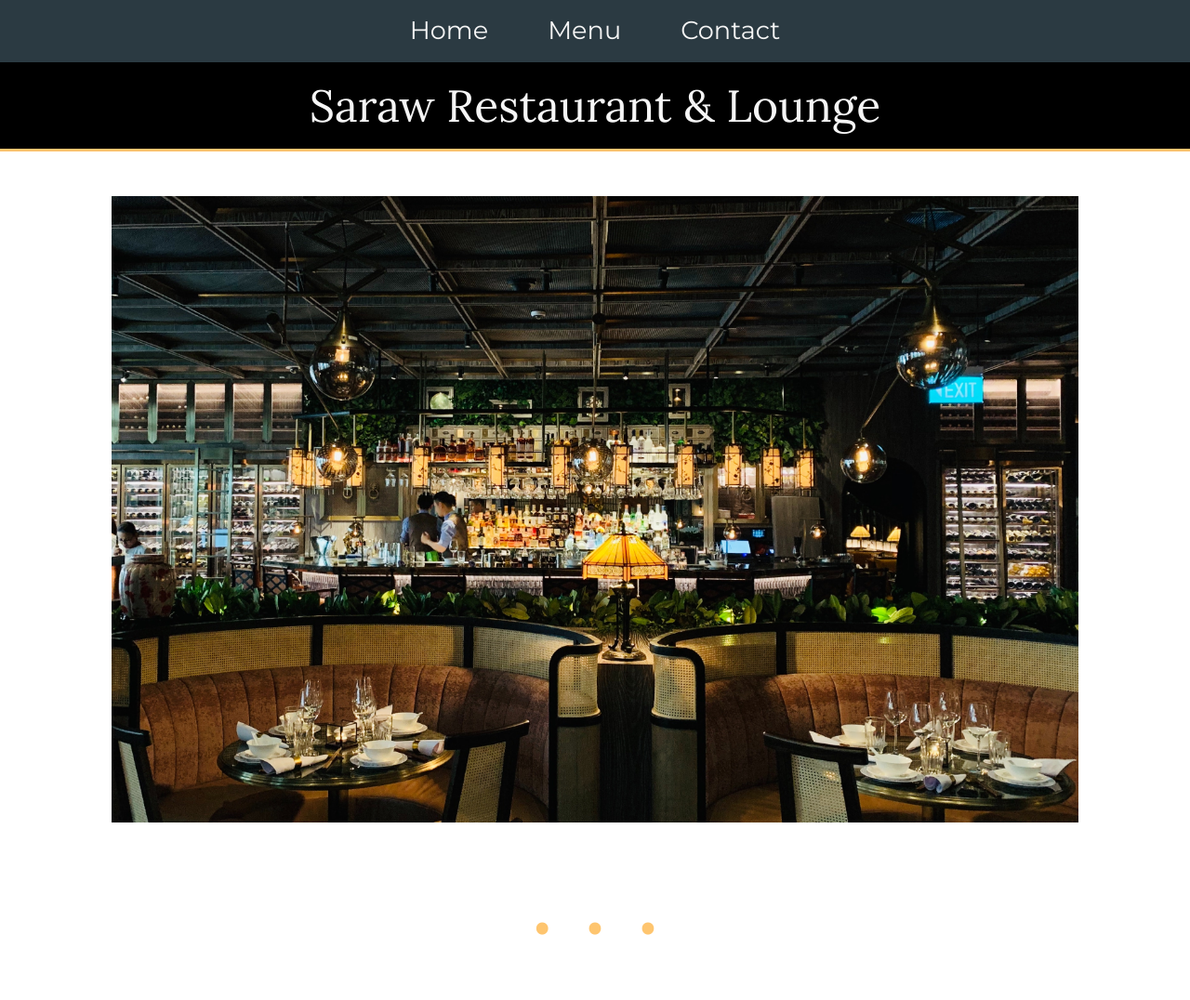
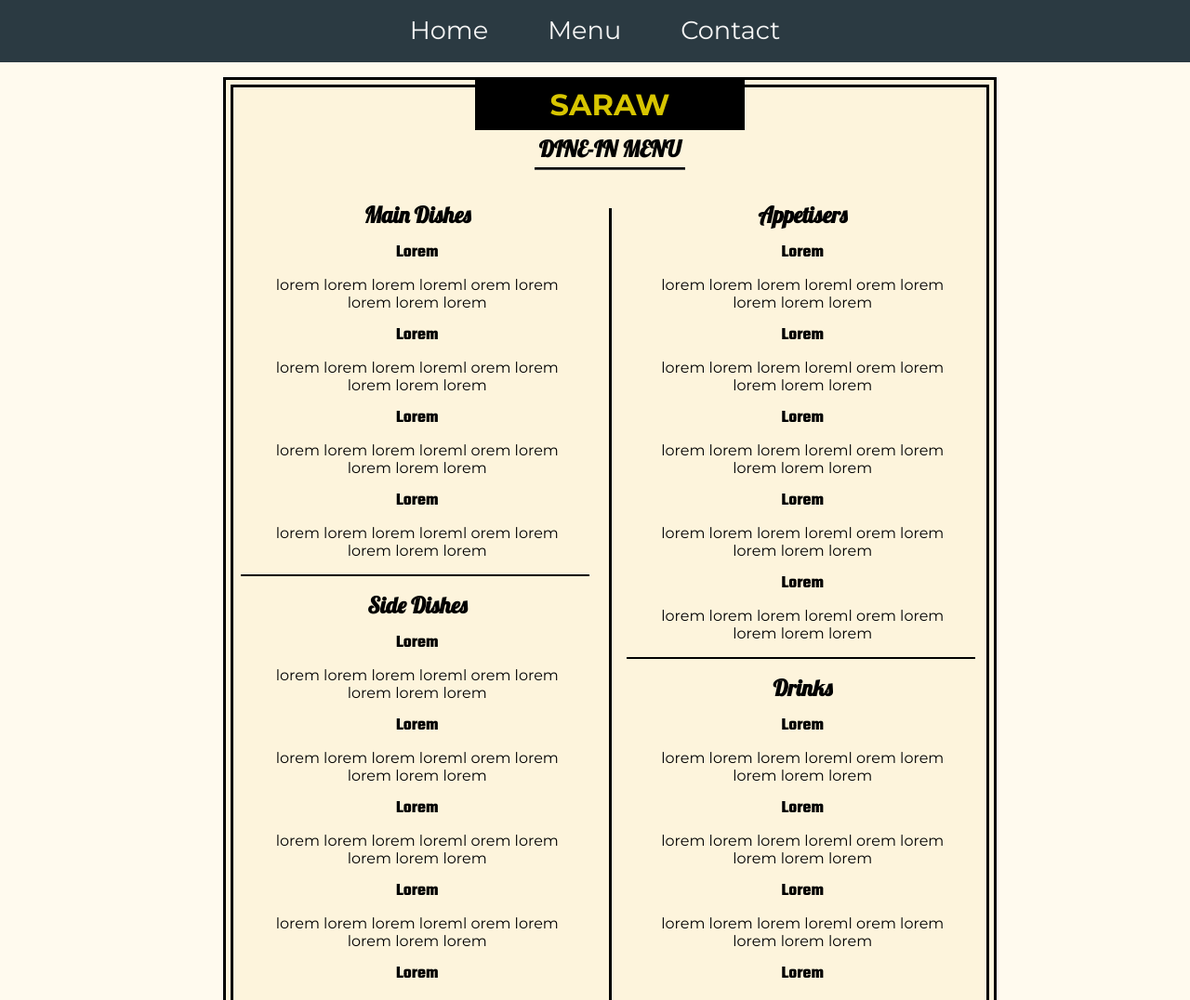
Before and after one commit to Mhmd-S/restaurant, a website built with webpack: page dist/index.html in a window 1280 px wide. Shown: the top 1076 px of the page at 93% size. Built offline with nearby package versions, Linux system fonts and the light colour scheme.

Commit message:
type: feature -Completed the menu section

```diff
--- a/src/menu.css
+++ b/src/menu.css
@@ -1,5 +1,130 @@
+@import url('https://fonts.googleapis.com/css2?family=Lobster&family=Teko:wght@300;400;500;600;700&display=swap');
+
 * {
     margin: 0;
     padding: 0;
     box-sizing: border-box;
 }
+
+#mainContainer {
+    width: 100%;
+    height: 100%;
+    background-color: #fffaee;
+    padding-bottom: 1rem;
+}
+
+#content {
+    position: relative;
+    transform: translate(-50%, 0%);
+    top:10%;
+    left:50%;
+    margin:1rem 1rem 0rem 1rem;
+    width: 65%;
+    display: flex;
+    justify-content: center;
+    align-items:center;
+    flex-direction: column;
+    border: 3px solid black;
+    background-color: #FDF4DC;
+}
+
+#content::before {
+  content: '';
+  position: absolute;
+  z-index: -1;
+  top: 5px;
+  left: 5px;
+  right: 5px;
+  bottom: 5px;
+  border: 3px solid black;
+}
+
+#navi {
+    width:100%;
+    height: 15%;
+    display: flex;
+    justify-content: center;
+    background-color: #2b3a42;
+    position: sticky;
+    top:0;
+    z-index: 10000;
+}
+
+.navItem {
+    margin: 1rem 2rem;
+    cursor: pointer;
+    font-size: 1.7rem;
+    list-style: none;
+    color: whitesmoke;
+}
+
+.navItem::after {
+    content: '';
+    width: 0%;
+    height: 2px;
+    background: whitesmoke;
+    display:block;
+    position: relative;
+    top:0;
+    margin:0 auto;
+    transition:0.3s;
+}
+
+.navItem:hover::after {
+    width: 100%;
+}
+
+#titleM {
+    position: relative;
+    font-size: 3rm;
+    color: #d7c500;
+    width:35%;
+    background-color: black;
+    text-align: center;
+    top: -1px;
+    padding: .5rem;
+}
+
+#titleSub {
+    position: relative;
+    padding: 5px;
+    top:-1px;
+    border-bottom: black groove 3px;
+
+}
+
+#mainDiv {
+    width: 100%;
+    display: flex;
+    flex-direction: row;
+}
+
+.subMain {
+    width:50%;
+    text-align: center;
+    padding: 1rem;
+}
+
+h3 {
+    font-family: 'Teko', sans-serif;
+    padding: .75rem;
+}
+
+h2 {
+    font-family: 'Lobster';
+}
+
+.miniDiv {
+    padding:1rem;
+}
+
+#verticalSep {
+    margin-top: 2.5rem;
+    height: 960px;
+    border-left: 3px solid black;
+}
+
+.horiSep {
+    width: 375px;
+    border-top: 2px solid black ;
+}
--- a/src/tab1.js
+++ b/src/tab1.js
@@ -2,14 +2,32 @@
 import './menu.css';
 
 function showTab1(){
-    // ---------- ELEMENT ASSIGNMENT SECTION (START)-------------
+    // ---------- ELEMENT TO SCRIPT ASSIGNMENT SECTION (START)-------------
     // Assign an id for the main content section
     const divContent = document.getElementById('content');
-
     // ---------- ELEMENT ASSIGNMENT SECTION (END)-------------
 
+    // ---------- ELEMENT CREATION SECTION (START)------------------
+    // Div the houses all the elements
+    const mainContainer = document.createElement('div');
+    // Title creation
+    const titleM = document.createElement('h1');
+    const titleSub = document.createElement('h2');
 
-    // ---------- ELEMENT CREATION SECTION (START)------------------
+    // Header creation
+    const navIt = document.createElement('ul');
+    const liA = document.createElement('li');
+    const liB = document.createElement('li');
+    const liC = document.createElement('li');
+
+    // A vertical seperator
+    const verticalSep = document.createElement('div');
+    // two horizontal seperators
+    const horiSep1 = document.createElement('div')
+    const horiSep2 = document.createElement('div')
+
+    // div that that will house the left and right div
+    const mainDiv = document.createElement('div');
     // Left and right section of the menu
     const div1 = document.createElement('div');
     const div2 = document.createElement('div');
@@ -24,20 +42,76 @@
 
     // ---------- ELEMENT CREATION SECTION (END)------------------
 
+    // ---------- ELEMENT INNERTEXT/HTML SECTION (START) ----------------
+    titleM.innerText = "SARAW";
+    titleSub.innerText = "DINE-IN MENU";
+    liA.innerHTML = "Home";
+    liB.innerHTML = "Menu";
+    liC.innerHTML = "Contact";
+    div1Min1.innerHTML = "<h2>Main Dishes</h2><h3>Lorem</h3> lorem lorem lorem loreml orem lorem lorem lorem lorem<h3>Lorem</h3> lorem lorem lorem loreml orem lorem lorem lorem lorem<h3>Lorem</h3> lorem lorem lorem loreml orem lorem lorem lorem lorem<h3>Lorem</h3> lorem lorem lorem loreml orem lorem lorem lorem lorem"
+    div1Min2.innerHTML = "<h2>Side Dishes</h2><h3>Lorem</h3> lorem lorem lorem loreml orem lorem lorem lorem lorem<h3>Lorem</h3> lorem lorem lorem loreml orem lorem lorem lorem lorem<h3>Lorem</h3> lorem lorem lorem loreml orem lorem lorem lorem lorem<h3>Lorem</h3> lorem lorem lorem loreml orem lorem lorem lorem lorem<h3>Lorem</h3> lorem lorem lorem loreml orem lorem lorem lorem lorem"
+    div2Min1.innerHTML = "<h2>Appetisers</h2><h3>Lorem</h3> lorem lorem lorem loreml orem lorem lorem lorem lorem<h3>Lorem</h3> lorem lorem lorem loreml orem lorem lorem lorem lorem<h3>Lorem</h3> lorem lorem lorem loreml orem lorem lorem lorem lorem<h3>Lorem</h3> lorem lorem lorem loreml orem lorem lorem lorem lorem<h3>Lorem</h3> lorem lorem lorem loreml orem lorem lorem lorem lorem"
+    div2Min2.innerHTML = "<h2>Drinks</h2><h3>Lorem</h3> lorem lorem lorem loreml orem lorem lorem lorem lorem<h3>Lorem</h3> lorem lorem lorem loreml orem lorem lorem lorem lorem<h3>Lorem</h3> lorem lorem lorem loreml orem lorem lorem lorem lorem<h3>Lorem</h3> lorem lorem lorem loreml orem lorem lorem lorem lorem<h3>Lorem</h3> lorem lorem lorem loreml orem lorem lorem lorem lorem"
+    // ---------- ELEMENT INNERTEXT/HTML SECTION (END) ----------------
+
+    // ---------- SCRIPT TO ELEMENT ASSIGNMENT (START) ---------------
+    mainContainer.setAttribute('id', 'mainContainer');
+    verticalSep.setAttribute('id', 'verticalSep');
+    titleSub.setAttribute('id', 'titleSub');
+    titleM.setAttribute('id', 'titleM');
+    navIt.setAttribute('id','navi');
+    mainDiv.setAttribute('id', 'mainDiv');
+    div1.setAttribute('id', 'div1');
+    div2.setAttribute('id', 'div2');
+    div1.classList.add('subMain');
+    div2.classList.add('subMain');
+    liA.classList.add('navItem');
+    liB.classList.add('navItem');
+    liC.classList.add('navItem');
+    horiSep1.classList.add('horiSep');
+    horiSep2.classList.add('horiSep');
+    div1Min1.classList.add('miniDiv')
+    div1Min2.classList.add('miniDiv')
+    div2Min1.classList.add('miniDiv')
+    div2Min2.classList.add('miniDiv')
+
+    // ---------- SCRIPT TO ELEMENT ASSIGNMENT (END) -----------------
+
+
     // ---------- APPEND SECTION (START) ---------------
+    document.body.appendChild(mainContainer);
+    mainContainer.appendChild(navIt);
+    mainContainer.appendChild(divContent);
+
+    // Append the list items to the list itself
+    navIt.appendChild(liA);
+    navIt.appendChild(liB);
+    navIt.appendChild(liC);
+
+    // Append title to the content section
+    divContent.appendChild(titleM);
+    divContent.appendChild(titleSub);
+    // append mainDiv to its parent content
+    divContent.appendChild(mainDiv)
+
     // Appending two divs to the main section forming the left and right side.
-    divContent.appendChild(div1);
-    divContent.appendChild(div2);
+    mainDiv.appendChild(div1);
+    mainDiv.appendChild(verticalSep);
+    mainDiv.appendChild(div2);
 
     // Appending two subsection to the right and two to the left.
     // Right section
     div1.appendChild(div1Min1);
+    div1.appendChild(horiSep1);
     div1.appendChild(div1Min2);
 
     // Left section
     div2.appendChild(div2Min1);
+    div2.appendChild(horiSep2);
     div2.appendChild(div2Min2);
 
     // ---------- APPEND SECTION (END) ---------------
 
 };
+
+showTab1();
```
Also changed, not shown: dist/index.bundle.js, dist/index.html, dist/tab1.bundle.js.
